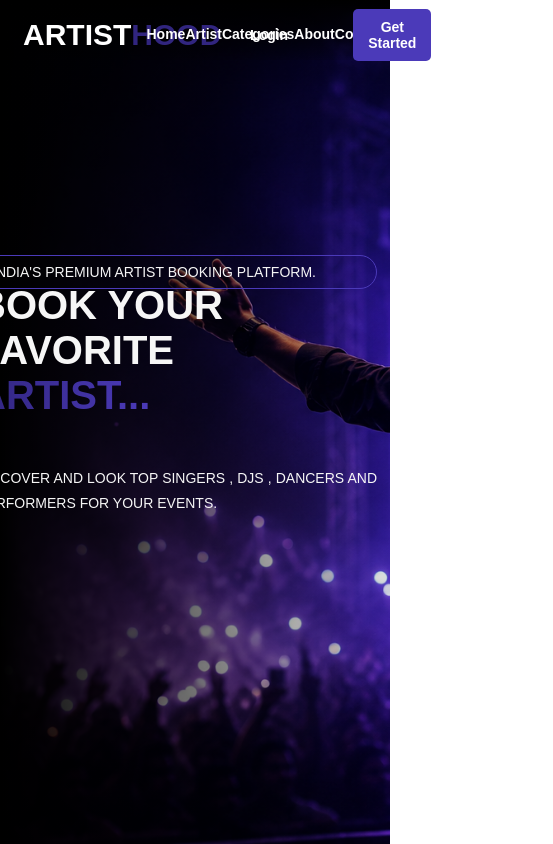
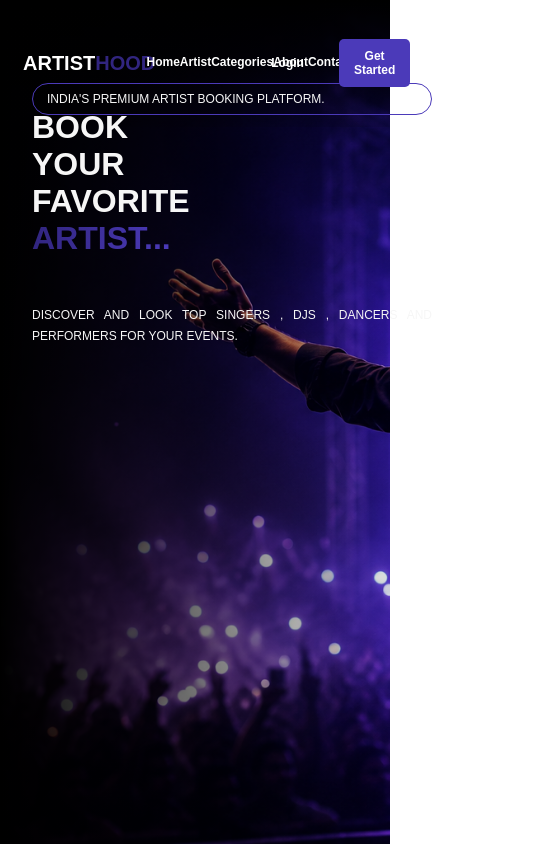
Before and after one commit to pasiabhishek/ArtistHood, a React (Vite) app: page / in a window 390 px wide. Shown: the top 844 px of the page, 553 px wide, since content can reach past the window. Built offline with nearby package versions, Linux system fonts and the light colour scheme.

Commit message:
added loading page

```diff
--- a/index.html
+++ b/index.html
@@ -1,5 +1,5 @@
 <!doctype html>
-<html lang="en">
+<html lang="en" >
   <head>
     <meta charset="UTF-8" />
     <link rel="icon" type="image/svg+xml" href="/favicon.svg" />
--- a/src/App.jsx
+++ b/src/App.jsx
@@ -1,17 +1,20 @@
-import { useState } from 'react'
-import reactLogo from './assets/react.svg'
-import viteLogo from './assets/vite.svg'
-import heroImg from './assets/hero.png'
+import { useState, useEffect } from 'react'
 import './App.css'
 import Home from './component/pages/Home'
-
+import Loader from './component/Loader'
 
 function App() {
-  return (
-    <Home />
+  const [loading, setLoading] = useState(true)
 
-  )
+  useEffect(() => {
+    const timer = setTimeout(() => {
+      setLoading(false)
+    }, 1800)
 
+    return () => clearTimeout(timer)
+  }, [])
+
+  return loading ? <Loader /> : <Home />
 }
 
 export default App
--- a/src/component/common/Header.css
+++ b/src/component/common/Header.css
@@ -1,7 +1,7 @@
 
 .nav {
     width: 100%;
-    height: 60px;
+    height: 15vh;
     color: var(--logo-color);
     background: linear-gradient(to bottom, rgba(0, 0, 0, 1), rgba(0, 0, 0, 0.7), rgba(0, 0, 0, 0.1));
     font-family: 'Poppins', sans-serif;
@@ -10,12 +10,12 @@
     text-align: center;
     display: flex;
     padding-top: 20px;
-    padding-bottom: 10px;
+    padding-bottom: 20px;
 
 }
 
 .logo {
-    font-size: 30px;
+    font-size: var(--logo-font-size);
     font-weight: bold;
     padding: 15px 10px  ;
     color: white;
@@ -27,7 +27,7 @@
 
 .logo span {
     color: var(--logo-color);
-    font-size: 30px;
+    font-size: var(--logo-font-size);
     font-family: var(--font-logo);
 
 }
@@ -82,7 +82,9 @@
 
 .logsign button {
     padding: 10px 15px;
-    margin: 20px;
+    margin: 5px;
+    width: 100px;
+    height: 50px;
     background-color: var(--btn-bg);
     color: white;
     border-radius: 5px;
@@ -94,15 +96,16 @@
 }
 
 .logsign .login {
-    background: transparent;
-        padding: 10px 25px;
+    /* background: var(--background);
+    color: var(--logo-color);
+        padding: 10px 25px; */
         font-weight: bolder;
 
 
 }
 
 .logsign .login:hover {
-    border: 2px solid var(--logo-color);
+    border: 1px solid var(--background);
 }
 
 .logsign .signup:hover {
--- a/src/component/common/Hero.css
+++ b/src/component/common/Hero.css
@@ -13,8 +13,9 @@
 .hero-content {
     width: 100%;
     max-width: 1200px;
-    margin: 0 auto;
+    margin: auto;
     display: flex;
+    flex-direction: co;
     align-items: center;
     justify-content: center;
     gap: 2rem;
@@ -30,8 +31,12 @@
     flex-direction: column;
     justify-content: center;
     align-items: flex-start;
-    width: min(600px, 100%);
+    width: 40vw;
+    height: 30vw;
     padding: 2rem 0;
+    font-size: 30px;
+    /* background-color: red; */
+
 }
 
 .hero-content .hero-tagline,
@@ -62,12 +67,13 @@
 }
 
 .hero-content .blank {
-    flex: 1;
-    min-width: 20vw;
+    width: 40vw;
+    height: 30vw;
+    /* background: red; */
 }
 
 .hero-content .hero-text h1 {
-    font-size: clamp(2.5rem, 5vw, 5rem);
+    font-size: clamp(2rem, 4vw, 3rem);
     color: #f6f6f6;
     width: 100%;
     text-align: left;
--- a/src/index.css
+++ b/src/index.css
@@ -3,7 +3,8 @@
   --btn-bg: rgb(75, 58, 185);
   --background: #f0f0f0;
   --font-logo: 'Poppins', sans-serif;
-  --font-size: 14px;
+  --font-size: 12px;
+  --logo-font-size: 20px;
 }
 
 * {
--- a/src/main.jsx
+++ b/src/main.jsx
@@ -11,6 +11,5 @@ import Home from './component/pages/Home.jsx'
 createRoot(document.getElementById('root')).render(
   <StrictMode>
     <App />
-    <Loader/>
   </StrictMode>,
 )
```
